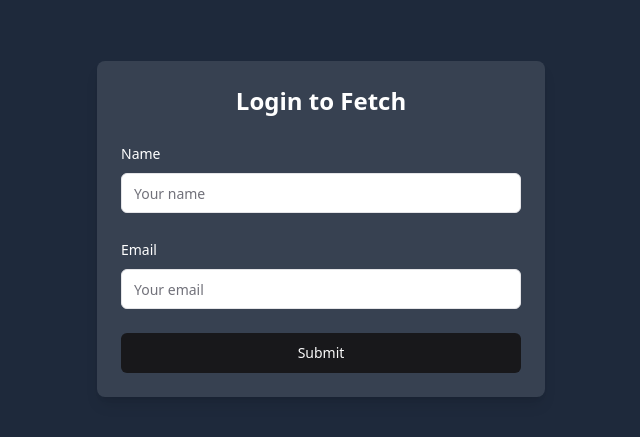
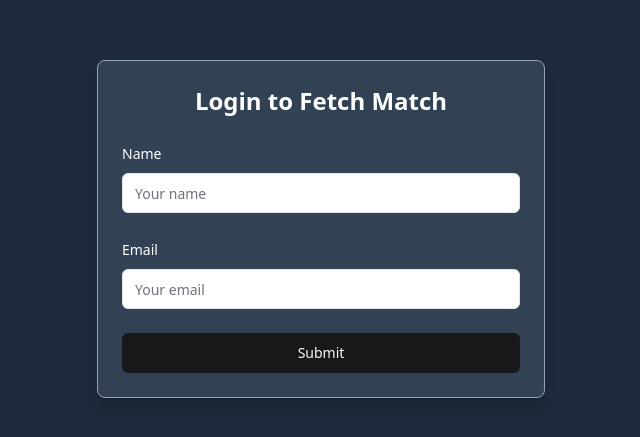
Before and after one commit to bskyn/fetch-frontend, a React (Vite) app: page / in a window 1280 px wide. Shown: the part 171-608 px from the top of the page, without its empty margins (319-959 px from the left). Built offline with nearby package versions, Linux system fonts and the light colour scheme; no server answers.

Commit message:
style ux and clean-up

```diff
--- a/src/pages/Home.tsx
+++ b/src/pages/Home.tsx
@@ -7,7 +7,7 @@
 import { ISearchParams, ISort } from '@/interfaces';
 import { useEffect, useState } from 'react';
 import Header from '@/components/Header';
-import MatchDogs from '@/components/MatchDog';
+import MatchDogs from '@/components/MatchDogs';
 import useMatch from '@/hooks/useMatchDogs';
 import Modal from '@/components/Modal';
 
--- a/src/pages/Login.tsx
+++ b/src/pages/Login.tsx
@@ -48,9 +48,9 @@
 
   return (
     <div className="flex items-center justify-center min-h-screen">
-      <div className="w-full max-w-md p-6 bg-gray-700 rounded-lg shadow-lg">
+      <div className="w-full max-w-md p-6 bg-slate-700 rounded-lg shadow-lg border border-slate-400">
         <h1 className="text-2xl font-bold text-center text-white mb-6">
-          Login to Fetch
+          Login to Fetch Match
         </h1>
         <Form {...form}>
           <form onSubmit={form.handleSubmit(onSubmit)} className="space-y-6">
```
Also changed, not shown: src/components/MatchDogs.tsx (renamed from src/components/MatchDog.tsx).
